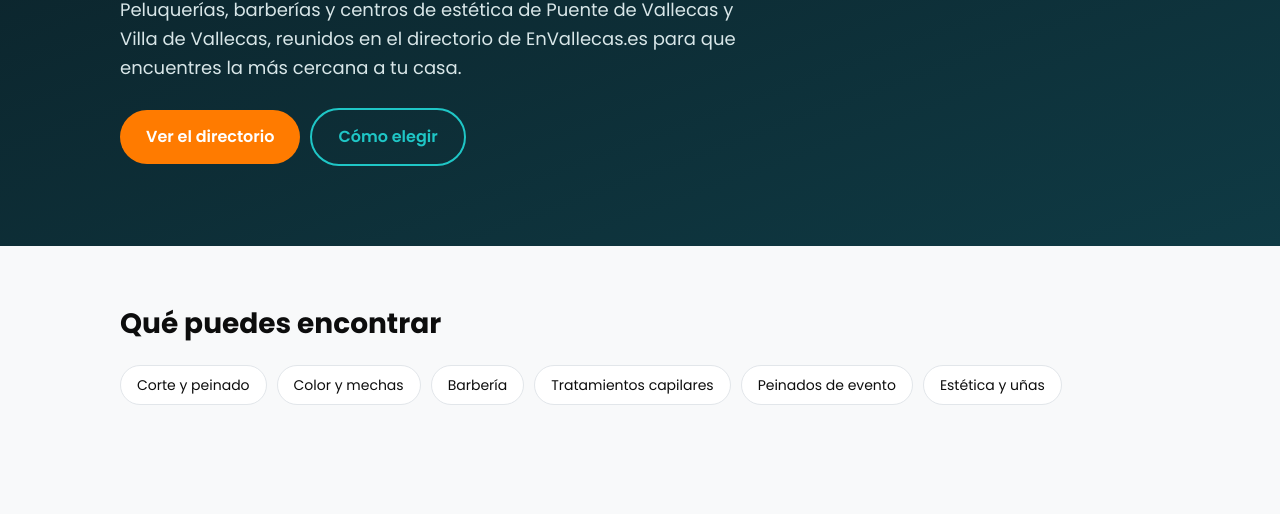
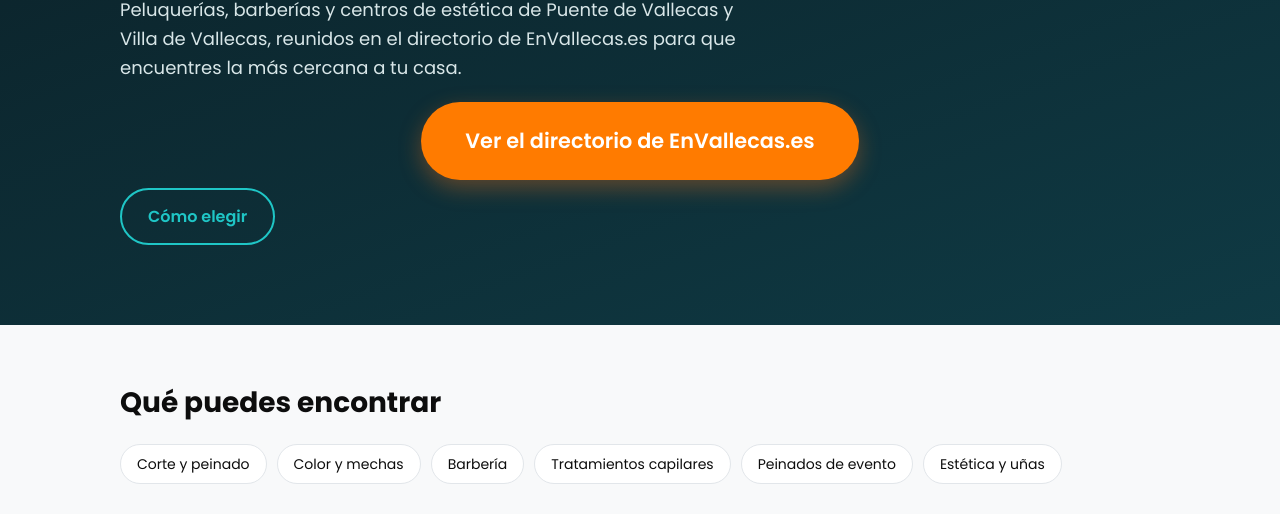
Before and after one commit to jaimebalaguer01/peluqueriasvallecas-com, a plain HTML site: page index.html in a window 1280 px wide. Shown: the part 274-788 px from the top of the page. Drawn offline with Linux system fonts and the light colour scheme.

Commit message:
Botón grande al directorio de EnVallecas.es y favicon de envallecas.es
Co-Authored-By: Claude Sonnet 5.5 <noreply@anthropic.com>
Claude-Session: https://claude.ai/code/session_01C2douzTVvDqvuZYVRfqo1r

```diff
--- a/index.html
+++ b/index.html
@@ -3,6 +3,7 @@
 <title>Peluquerías en Vallecas: direcciones y horarios | EnVallecas</title>
 <meta name="description" content="Peluquerías y estética de Puente y Villa de Vallecas con dirección, teléfono y horario. Encuentra la más cercana a tu barrio.">
 <link rel="canonical" href="https://peluqueriasvallecas.com/">
+<link rel="icon" type="image/png" href="https://horizons-cdn.hostinger.com/07cd3627-a04b-411e-a5af-587e305d5d1e/ab9c3c19b06efb9788e8685055d2e6a0.png"><link rel="apple-touch-icon" href="https://horizons-cdn.hostinger.com/07cd3627-a04b-411e-a5af-587e305d5d1e/ab9c3c19b06efb9788e8685055d2e6a0.png">
 <meta property="og:title" content="Peluquerías en Vallecas: direcciones y horarios | EnVallecas"><meta property="og:description" content="Peluquerías y estética de Puente y Villa de Vallecas con dirección, teléfono y horario. Encuentra la más cercana a tu barrio."><meta property="og:type" content="website"><meta property="og:url" content="https://peluqueriasvallecas.com/"><meta property="og:locale" content="es_ES">
 <link rel="preconnect" href="https://fonts.googleapis.com"><link rel="preconnect" href="https://fonts.gstatic.com" crossorigin>
 <link href="https://fonts.googleapis.com/css2?family=Poppins:wght@400;500;600;700;800&display=swap" rel="stylesheet">
@@ -23,6 +24,7 @@ h1{font-size:clamp(34px,6vw,60px);line-height:1.08;color:var(--teal);margin:16px
 .hero p{max-width:640px;font-size:18px;color:#d8e6e8}
 .btn{display:inline-block;background:var(--orange);color:#fff;font-weight:600;text-decoration:none;padding:14px 26px;border-radius:99px;margin:8px 10px 0 0}
 .btn.alt{background:transparent;border:2px solid var(--teal);color:var(--teal)}
+.btn.big{font-size:1.3rem;padding:22px 44px;box-shadow:0 8px 22px rgba(249,115,22,.35);display:block;width:fit-content;max-width:100%;margin:20px auto 0;text-align:center}
 section{padding:56px 0}
 h2{font-size:28px;margin:0 0 12px}
 .chips{display:flex;flex-wrap:wrap;gap:10px;margin-top:18px}
@@ -48,7 +50,7 @@ footer a{color:var(--teal)}
 <main>
 <div class="hero"><div class="wrap"><span class="eyebrow">Guía local · Puente y Villa de Vallecas</span>
 <h1>Peluquerías en Vallecas</h1><p>Peluquerías, barberías y centros de estética de Puente de Vallecas y Villa de Vallecas, reunidos en el directorio de EnVallecas.es para que encuentres la más cercana a tu casa.</p>
-<a class="btn" href="https://envallecas.es/directorio">Ver el directorio</a><a class="btn alt" href="#elegir">Cómo elegir</a></div></div>
+<a class="btn big" href="https://envallecas.es/directorio">Ver el directorio de EnVallecas.es</a><a class="btn alt" href="#elegir">Cómo elegir</a></div></div>
 <section><div class="wrap"><h2>Qué puedes encontrar</h2><div class="chips"><span>Corte y peinado</span><span>Color y mechas</span><span>Barbería</span><span>Tratamientos capilares</span><span>Peinados de evento</span><span>Estética y uñas</span></div></div></section>
 <section><div class="wrap"><h2>Peluquerías en el directorio de Vallecas</h2><p>Todas las fichas verificadas están en el directorio de EnVallecas.es, con dirección, teléfono y horario.</p><a class="btn" href="https://envallecas.es/directorio">Ver el directorio</a></div></section>
 <section id="contacto"><div class="wrap"><h2>Pide información</h2><p>Déjanos tus datos y te contactamos. Solo los usamos para responderte.</p>
@@ -61,7 +63,7 @@ footer a{color:var(--teal)}
 <section><div class="wrap"><h2>Zonas de Vallecas</h2><p>Esta guía cubre Puente de Vallecas y Villa de Vallecas. Algunos de sus barrios:</p><div class="barrios"><span>Entrevías</span><span>San Diego</span><span>Palomeras Bajas</span><span>Palomeras Sureste</span><span>Portazgo</span><span>Numancia</span><span>Casco Histórico de Vallecas</span><span>Santa Eugenia</span><span>Ensanche de Vallecas</span></div></div></section>
 <section id="faq"><div class="wrap"><h2>Preguntas frecuentes</h2><details><summary>¿Cómo encuentro una peluquería cerca de mi casa en Vallecas?</summary><p>Entra en el directorio de EnVallecas.es y filtra por tu barrio. Cada ficha muestra la dirección, el teléfono y el horario.</p></details><details><summary>¿Hay peluquerías que abran en fin de semana?</summary><p>Depende de cada local. El horario está en su ficha; si no aparece, llama antes de ir.</p></details><details><summary>¿Puedo reservar online?</summary><p>Algunas peluquerías reservan por teléfono o WhatsApp y otras con una agenda online. Cada ficha indica cómo contactar.</p></details><details><summary>Tengo una peluquería en Vallecas, ¿cómo aparezco?</summary><p>Regístrate en EnVallecas.es y crea tu ficha. Tienes el enlace al final de esta página.</p></details></div></section>
 <section style="background:#fff"><div class="wrap"><h2>Recomendados en EnVallecas.es</h2><p>Noticias y fichas del medio local relacionadas con esta guía.</p><div class="grid"><div class="card"><h3><a href="https://envallecas.es/noticias/peluquerias-vallecas-como-elegir-guia">Noticia: Peluquerías en Vallecas: cómo elegir y qué preguntar antes de pedir cita</a></h3><p class="meta">envallecas.es/noticias/peluquerias-vallecas-como-elegir-guia</p></div><div class="card"><h3><a href="https://envallecas.es/negocio/peluquerias-vallecas">Ficha en el directorio de EnVallecas.es</a></h3><p class="meta">envallecas.es/negocio/peluquerias-vallecas</p></div><div class="card"><h3><a href="https://envallecas.es/directorio">Directorio de empresas y comercios en Vallecas</a></h3><p class="meta">envallecas.es/directorio</p></div><div class="card"><h3><a href="https://envallecas.es/noticias/categoria/empresas-y-servicios">Más noticias de Empresas y Servicios</a></h3><p class="meta">envallecas.es/noticias/categoria/empresas-y-servicios</p></div></div></div></section>
-<section style="background:#fff"><div class="wrap"><h2>En EnVallecas.es</h2><p>Más información sobre peluquerías en el medio local de Vallecas:</p><ul class="list"><li><a href="https://envallecas.es/negocio/peluquerias-vallecas">Ficha de esta guía en el directorio de EnVallecas.es</a></li><li><a href="https://envallecas.es/noticias/peluquerias-vallecas-como-elegir-guia">Noticia: guía principal de peluquerías en Vallecas</a></li><li><a href="https://envallecas.es/noticias/peluquerias-vallecas-preguntas-frecuentes">Noticia: Peluquerías en Vallecas, preguntas frecuentes</a></li><li><a href="https://envallecas.es/noticias/peluquerias-vallecas-como-elegir">Noticia: cómo elegir peluquerías en Vallecas</a></li><li><a href="https://envallecas.es/noticias/peluquerias-puente-de-vallecas">Noticia: Peluquerías en Puente de Vallecas</a></li><li><a href="https://envallecas.es/noticias/peluquerias-villa-de-vallecas-1">Noticia: Peluquerías en Villa de Vallecas</a></li><li><a href="https://envallecas.es/directorio">Directorio de negocios de Vallecas</a></li></ul></div></section>
+<section style="background:#fff"><div class="wrap"><h2>En EnVallecas.es</h2><p>Más información sobre peluquerías en el medio local de Vallecas:</p><ul class="list"><li><a href="https://envallecas.es/negocio/peluquerias-vallecas">Ficha de esta guía en el directorio de EnVallecas.es</a></li><li><a href="https://envallecas.es/noticias/peluquerias-vallecas-como-elegir-guia">Noticia: guía principal de peluquerías en Vallecas</a></li><li><a href="https://envallecas.es/noticias/peluquerias-vallecas-preguntas-frecuentes">Noticia: Peluquerías en Vallecas, preguntas frecuentes</a></li><li><a href="https://envallecas.es/noticias/peluquerias-vallecas-como-elegir">Noticia: cómo elegir peluquerías en Vallecas</a></li><li><a href="https://envallecas.es/noticias/peluquerias-puente-de-vallecas">Noticia: Peluquerías en Puente de Vallecas</a></li><li><a href="https://envallecas.es/noticias/peluquerias-villa-de-vallecas-1">Noticia: Peluquerías en Villa de Vallecas</a></li><li><a href="https://envallecas.es/directorio">Directorio de negocios de Vallecas</a></li></ul><a class="btn big" href="https://envallecas.es/directorio">Ver el directorio de EnVallecas.es</a></div></section>
 <section class="band"><div class="wrap"><h2>¿Tienes un negocio en Vallecas?</h2><p>Aparece en el directorio de EnVallecas.es y llega a los vecinos que buscan lo que ofreces.</p><a class="btn" href="https://envallecas.es/registro">Anúnciate</a><a class="btn alt" href="https://envallecas.es">Conoce EnVallecas.es</a></div></section>
 </main>
 <footer><div class="wrap"><p>Peluquerías en Vallecas es una guía de <a href="https://envallecas.es">EnVallecas.es</a>, el medio local de Vallecas. Los datos de los negocios proceden de su ficha en el directorio.</p>
```
Also changed, not shown: como-elegir/index.html (+3 -1 lines), preguntas-frecuentes/index.html (+3 -1 lines), puente-de-vallecas/index.html (+3 -1 lines), villa-de-vallecas/index.html (+3 -1 lines).
